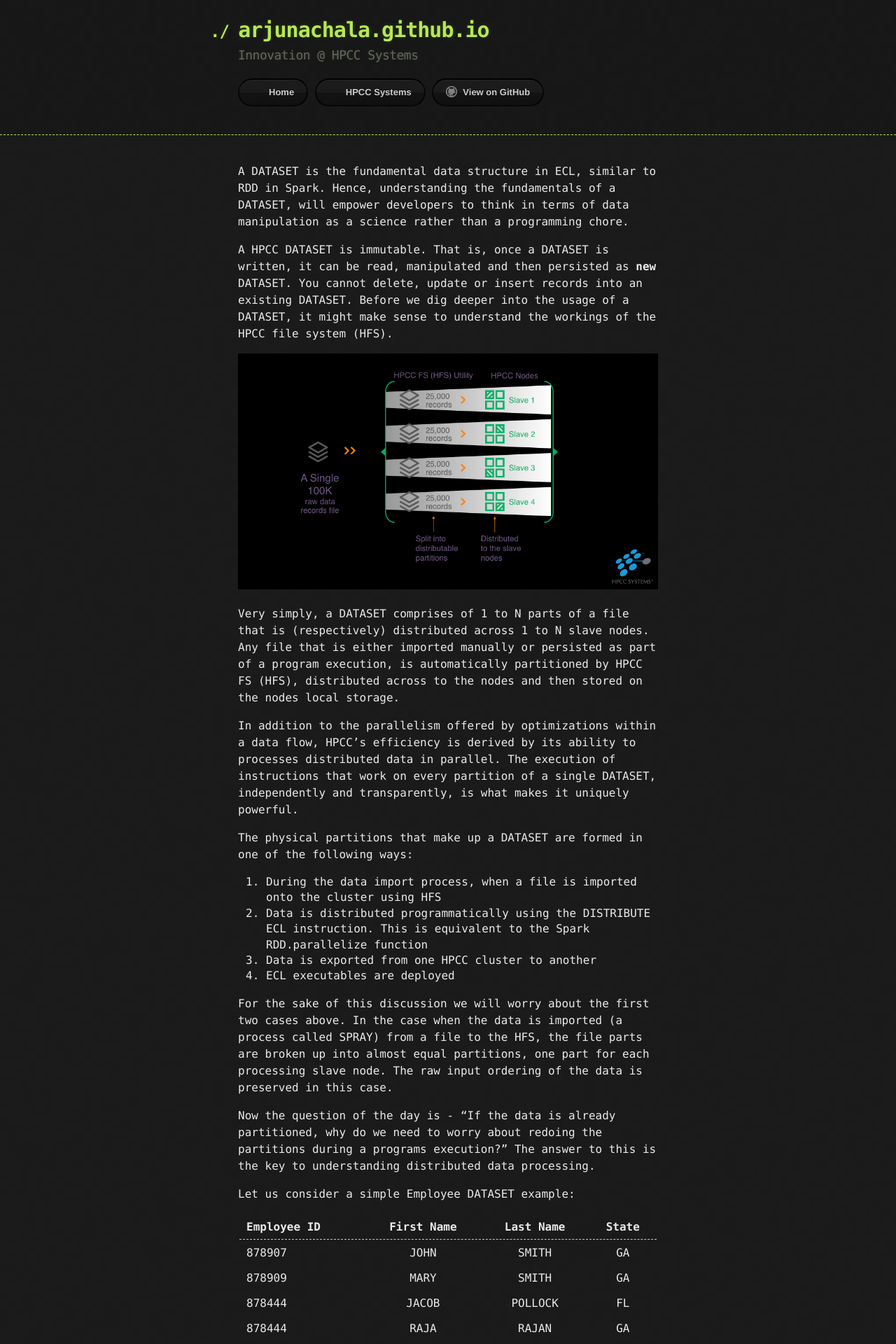
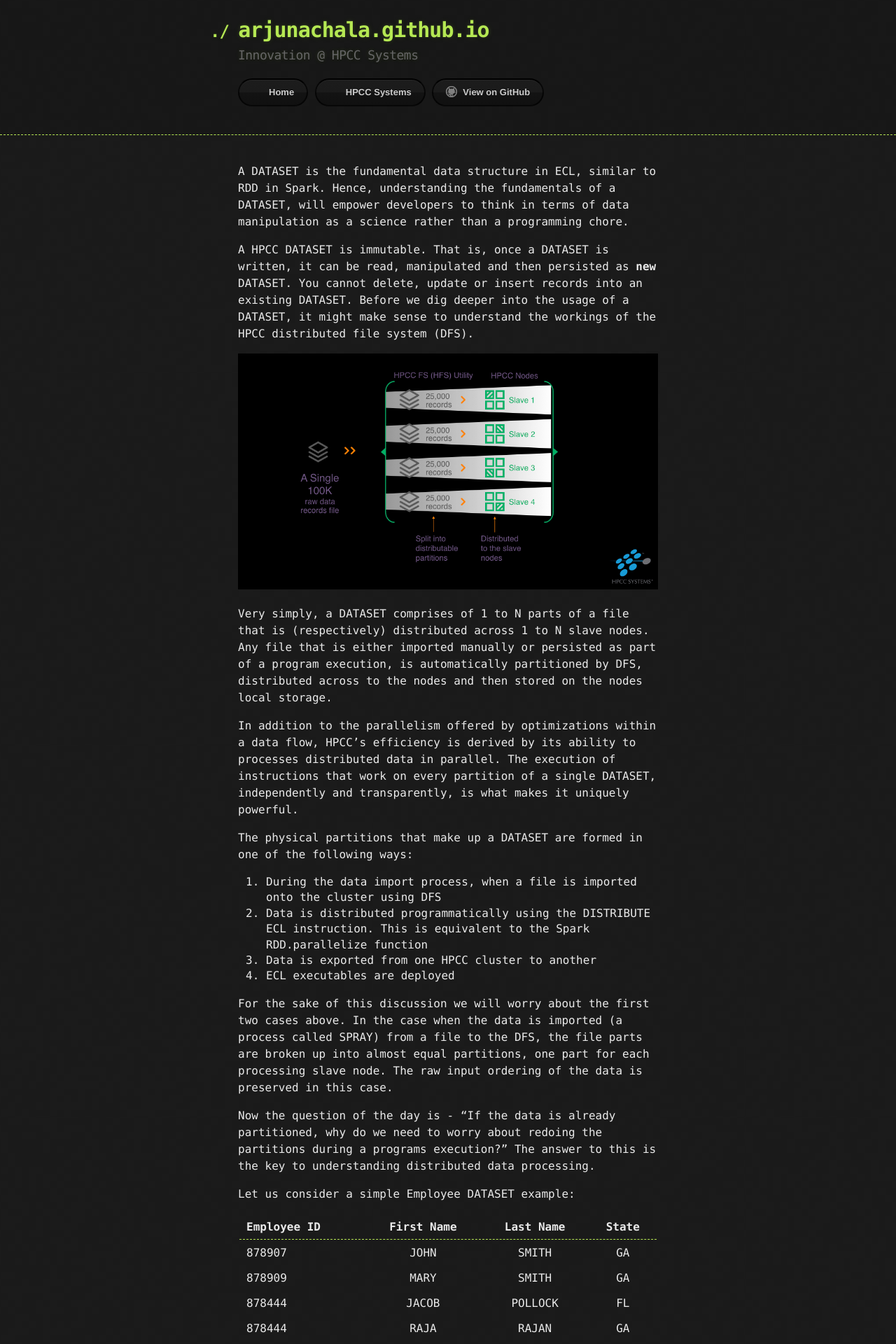
Before and after one commit to arjunachala/arjunachala.github.io, a Jekyll site: the page built from _posts/2017-9-28-Dataset.md, in a window 1280 px wide. Shown: the top 1920 px of the page at 70% size. Built offline with Jekyll 4.4.1, drawn with Linux system fonts in a browser that asks for light colours; our own code applies the rules of GitHub Pages for plain Markdown files.

Commit message:
Minor fixes

```diff
--- a/_layouts/default.html
+++ b/_layouts/default.html
@@ -5,8 +5,20 @@
   <meta charset='utf-8'>
   <meta http-equiv="X-UA-Compatible" content="chrome=1">
   <meta name="viewport" content="width=device-width, initial-scale=1">
+
+  <!-- Global site tag (gtag.js) - Google Analytics -->
+  <script async src="https://www.googletagmanager.com/gtag/js?id=UA-107444927-1"></script>
+  <script>
+    window.dataLayer = window.dataLayer || [];
+    function gtag() { dataLayer.push(arguments); }
+    gtag('js', new Date());
+
+    gtag('config', 'UA-107444927-1');
+  </script>
+
+
   <link rel="stylesheet" href="{{ '/assets/css/style.css?v=' | append: site.github.build_revision | relative_url }}">
-  <link rel="stylesheet" href="/css/mermaid.dark.css" type="text/css" />
+  <link rel="stylesheet" href="/assets/css/mermaid.dark.css" type="text/css" />
   <script src="/js/mermaid.min.js"></script> {% seo %}
 </head>
 
@@ -20,9 +32,12 @@
         {% if site.show_downloads %}
         <a href="{{ site.github.zip_url }}" class="btn">Download as .zip</a>
         <a href="{{ site.github.tar_url }}" class="btn">Download as .tar.gz</a> {% endif %}
-        <a href="{{ site.url }}" class="btn"><span class="icon"></span>Home</a>
-        <a href="{{ site.hpcc_systems_url }}" class="btn"><span class="icon"></span>HPCC Systems</a>
-        <a href="{{ site.github.repository_url }}" class="btn btn-github"><span class="icon"></span>View on GitHub</a>
+        <a href="{{ site.url }}" class="btn">
+          <span class="icon"></span>Home</a>
+        <a href="{{ site.hpcc_systems_url }}" class="btn">
+          <span class="icon"></span>HPCC Systems</a>
+        <a href="{{ site.github.repository_url }}" class="btn btn-github">
+          <span class="icon"></span>View on GitHub</a>
       </section>
     </div>
   </header>
@@ -34,21 +49,10 @@
   </div>
 
   <script>
-  window.mermaid_config = { theme: 'dark' }
+    window.mermaid_config = { theme: 'dark' }
   </script>
 
-  {% if site.google_analytics %}
-  <script type="text/javascript">
-    (function (i, s, o, g, r, a, m) {
-    i['GoogleAnalyticsObject'] = r; i[r] = i[r] || function () {
-      (i[r].q = i[r].q || []).push(arguments)
-}, i[r].l = 1 * new Date(); a = s.createElement(o),
-      m = s.getElementsByTagName(o)[0]; a.async = 1; a.src = g; m.parentNode.insertBefore(a, m)
-    })(window, document, 'script', '//www.google-analytics.com/analytics.js', 'ga');
-    ga('create', '{{ site.google_analytics }}', 'auto');
-    ga('send', 'pageview');
-  </script>
-  {% endif %}
+
 </body>
 
 </html>
--- a/_posts/2017-9-28-Dataset.md
+++ b/_posts/2017-9-28-Dataset.md
@@ -1,21 +1,21 @@
 A DATASET is the fundamental data structure in ECL, similar to RDD in Spark. Hence, understanding the fundamentals of a DATASET, will empower developers to think in terms of data manipulation as a science rather than a programming chore.
 
-A HPCC DATASET is immutable. That is, once a DATASET is written, it can be read, manipulated and then persisted as **new** DATASET. You cannot delete, update or insert records into an existing DATASET. Before we dig deeper into the usage of a DATASET, it might make sense to understand the workings of the HPCC file system (HFS).
+A HPCC DATASET is immutable. That is, once a DATASET is written, it can be read, manipulated and then persisted as **new** DATASET. You cannot delete, update or insert records into an existing DATASET. Before we dig deeper into the usage of a DATASET, it might make sense to understand the workings of the HPCC distributed file system (DFS).
 
 <img src="/assets/images/hpcc_fs.jpeg"/>
 
-Very simply, a DATASET comprises of 1 to N parts of a file that is (respectively) distributed across 1 to N slave nodes. Any file that is either imported manually or persisted as part of a program execution, is automatically partitioned by HPCC FS (HFS), distributed across to the nodes and then stored on the nodes local storage.
+Very simply, a DATASET comprises of 1 to N parts of a file that is (respectively) distributed across 1 to N slave nodes. Any file that is either imported manually or persisted as part of a program execution, is automatically partitioned by DFS, distributed across to the nodes and then stored on the nodes local storage.
 
 In addition to the parallelism offered by optimizations within a data flow, HPCC's efficiency is derived by its ability to processes distributed data in parallel. The execution of instructions that work on every partition of a single DATASET, independently and transparently, is what makes it uniquely powerful.
 
 The physical partitions that make up a DATASET are formed in one of the following ways:
 
-1. During the data import process, when a file is imported onto the cluster using HFS
+1. During the data import process, when a file is imported onto the cluster using DFS
 1. Data is distributed programmatically using the DISTRIBUTE ECL instruction. This is equivalent to the Spark RDD.parallelize function
 1. Data is exported from one HPCC cluster to another
 1. ECL executables are deployed
 
-For the sake of this discussion we will worry about the first two cases above. In the case when the data is imported (a process called SPRAY) from a file to the HFS, the file parts are broken up into almost equal partitions, one part for each processing slave node. The raw input ordering of the data is preserved in this case.
+For the sake of this discussion we will worry about the first two cases above. In the case when the data is imported (a process called SPRAY) from a file to the DFS, the file parts are broken up into almost equal partitions, one part for each processing slave node. The raw input ordering of the data is preserved in this case.
 
 Now the question of the day is - "If the data is already partitioned, why do we need to worry about redoing the partitions during a programs execution?" The answer to this is the key to understanding distributed data processing.
 
```
Also changed, not shown: README.md, assets/css/mermaid.dark.css (renamed from css/mermaid.dark.css).
